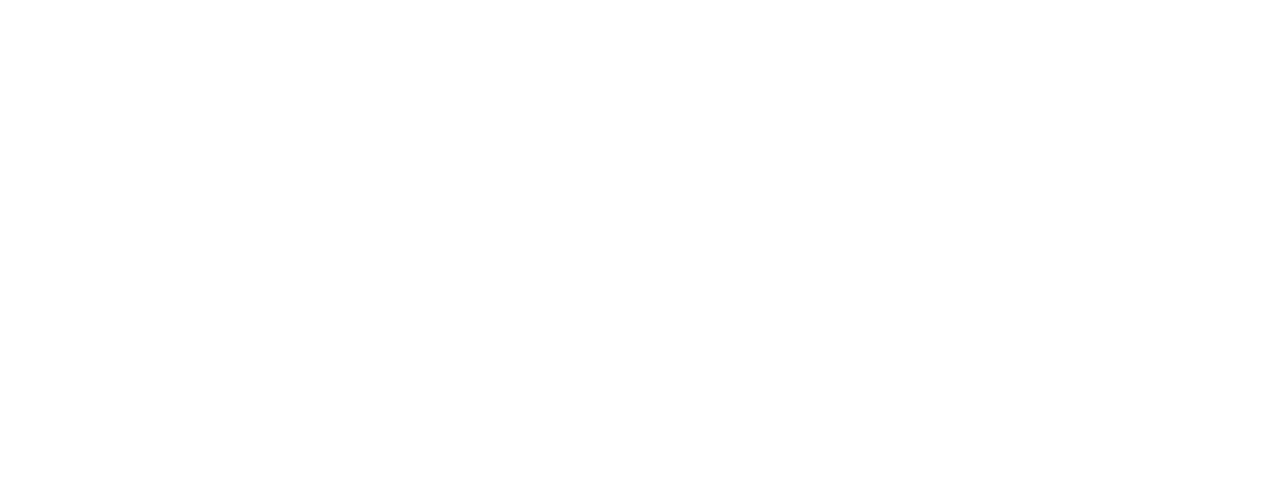
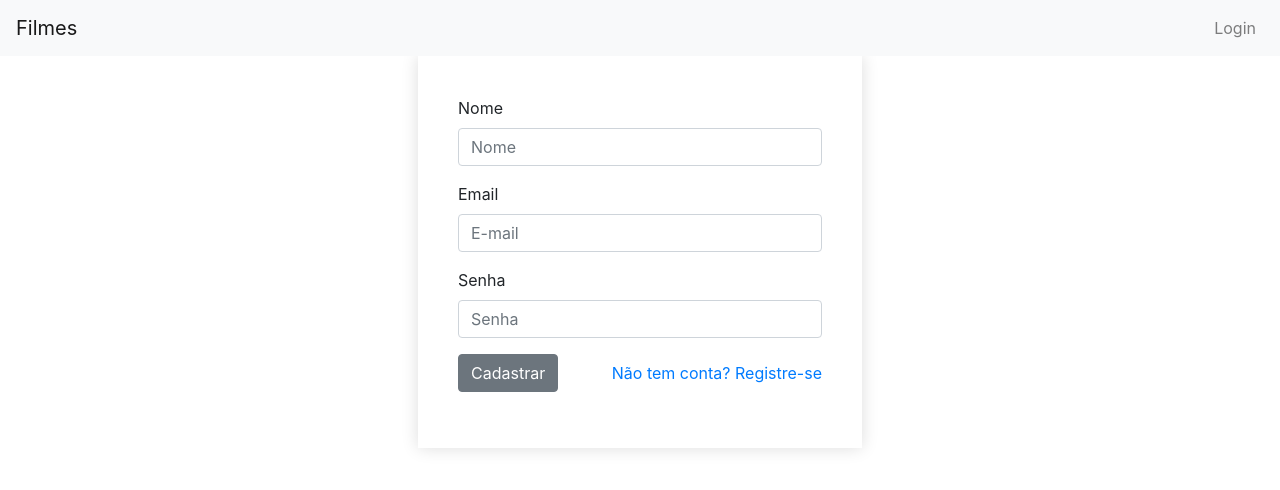
Before and after one commit to thaisrmesquita/movie-catalog, a React (Create React App) app in the folder frontend/: page /register in a window 1280 px wide. Shown: the top 490 px of the page. Built offline with nearby package versions, Linux system fonts and the light colour scheme.

Commit message:
Adicionados formulários de login e registro e rotas correspondentes

```diff
--- /dev/null
+++ b/frontend/src/components/Forms/Login/formLogin.css
@@ -0,0 +1,16 @@
+
+.container-form-login {
+    width: 40%;
+}
+
+.container-form-login .form {
+    background-color: #fff;
+    padding: 40px;
+    box-shadow: 0 0 1em #ddd;
+}
+
+.container-form-login .form .btn-form {
+    display: flex;
+    align-items: center;
+    justify-content: space-between;
+}
--- /dev/null
+++ b/frontend/src/components/Forms/Login/index.js
@@ -0,0 +1,56 @@
+import React, {useState} from 'react';
+import { Button, Form, FormGroup, Label, Input } from 'reactstrap';
+import { Link, useHistory } from 'react-router-dom';
+import './formLogin.css';
+import api from '../../../services/api.js'
+
+const FormLogin = () => {
+
+    const [email, setEmail] = useState('');
+    const [password, setPassword] = useState('');
+
+    const history = useHistory();
+
+    async function handleLogin(e) {
+        e.preventDefault();
+
+        try {
+            const response = await api.post('sessions', { email,password });
+            localStorage.setItem('userId', response.data._id);
+            localStorage.setItem('userName', response.data.name);
+            localStorage.setItem('userEmail', response.data.email);
+            history.push('/dashboard');
+        } catch(err) {
+            alert('Ops! Você ainda não é cadastrado no nosso sistema. Por favor, cadastre-se!');
+        }
+    }
+
+    return(
+        <div className="container">
+            <div className="container-form-login">
+                <Form className="form">
+                    <FormGroup>
+                        <Label for="exampleEmail">Email</Label>
+                        <Input type="email" name="email" placeholder="E-mail"
+                         value={ email }
+                         onChange={ e=>setEmail(e.target.value) }/>
+                    </FormGroup>
+                    <FormGroup>
+                        <Label for="examplePassword">Senha</Label>
+                        <Input type="password" name="password" placeholder="Senha"
+                        value={ password }
+                        onChange={ e=>setPassword(e.target.value) } />
+                    </FormGroup>
+                    <FormGroup className="btn-form">
+                        <Button onClick={ handleLogin }>Submit</Button>
+                        <Link to="/register" className="link-register">Não tem conta? Registre-se</Link>
+                    </FormGroup>
+
+                </Form>
+            </div>
+        </div>
+    )
+
+}
+
+export default FormLogin;
--- /dev/null
+++ b/frontend/src/components/Forms/Register/formRegister.css
@@ -0,0 +1,16 @@
+
+.container-form-register {
+    width: 40%;
+}
+
+.container-form-register .form {
+    background-color: #fff;
+    padding: 40px;
+    box-shadow: 0 0 1em #ddd;
+}
+
+.container-form-register .form .btn-form {
+    display: flex;
+    align-items: center;
+    justify-content: space-between;
+}
--- /dev/null
+++ b/frontend/src/components/Forms/Register/index.js
@@ -0,0 +1,64 @@
+import React, {useState} from 'react';
+import { Button, Form, FormGroup, Label, Input } from 'reactstrap';
+import { Link, useHistory } from 'react-router-dom';
+import './formRegister.css';
+import api from '../../../services/api.js'
+
+const FormRegister = () => {
+    const [name, setName] = useState('');
+    const [email, setEmail] = useState('');
+    const [password, setPassword] = useState('');
+
+    const history = useHistory();
+
+    async function handleRegister(e) {
+        e.preventDefault();
+        const data = {
+            name,
+            email,
+            password,
+        };
+        try {
+            const response = await api.post('users', data);
+            alert("Cadastro realizado com sucesso.");
+            history.push('/login');
+        } catch (err) {
+            alert(`Erro no cadastro! Tente novamente!`);
+        }
+    }
+
+    return(
+        <div className="container">
+            <div className="container-form-register">
+                <Form className="form">
+                <FormGroup>
+                        <Label for="name">Nome</Label>
+                        <Input type="text" name="name" placeholder="Nome"
+                         value={ name }
+                         onChange={ e=>setName(e.target.value) }/>
+                    </FormGroup>
+                    <FormGroup>
+                        <Label for="exampleEmail">Email</Label>
+                        <Input type="email" name="email" placeholder="E-mail"
+                         value={ email }
+                         onChange={ e=>setEmail(e.target.value) }/>
+                    </FormGroup>
+                    <FormGroup>
+                        <Label for="examplePassword">Senha</Label>
+                        <Input type="password" name="password" placeholder="Senha"
+                        value={ password }
+                        onChange={ e=>setPassword(e.target.value) } />
+                    </FormGroup>
+                    <FormGroup className="btn-form">
+                        <Button onClick={ handleRegister }>Cadastrar</Button>
+                        <Link to="/register" className="link-register">Não tem conta? Registre-se</Link>
+                    </FormGroup>
+
+                </Form>
+            </div>
+        </div>
+    )
+
+}
+
+export default FormRegister;
--- a/frontend/src/components/Header/index.js
+++ b/frontend/src/components/Header/index.js
@@ -25,7 +25,7 @@
       <Collapse isOpen={open} navbar>
         <Nav className='ml-auto' navbar>
           <NavItem>
-            <NavLink tag={Link} to='/genres'>Login</NavLink>
+            <NavLink tag={Link} to='/login'>Login</NavLink>
           </NavItem>
         </Nav>
       </Collapse>
--- /dev/null
+++ b/frontend/src/pages/Dashboard/index.js
@@ -0,0 +1,14 @@
+import React from 'react';
+import Header from '../../components/Header';
+
+const Dashboard = () => {
+    const name = localStorage.getItem('userName');
+    return (
+        <div>
+            <Header />
+    <h1>Seja bem-vindo { name }</h1>
+        </div>
+    )
+}
+
+export default Dashboard;
--- /dev/null
+++ b/frontend/src/pages/Login/index.js
@@ -0,0 +1,17 @@
+import React from 'react';
+import Header from '../../components/Header';
+import FormLogin from '../../components/Forms/Login';
+import './login.css';
+
+const Login = () => {
+   return (
+       <>
+        <Header />
+        <h2 className="title-login">Faça seu Login</h2>
+        <FormLogin />
+       </>
+   )
+
+}
+
+export default Login;
--- /dev/null
+++ b/frontend/src/pages/Login/login.css
@@ -0,0 +1,6 @@
+.title-login {
+    text-align: center;
+    font-size: 18px;
+    margin-top: 80px;
+    margin-bottom: 40px;
+}
--- /dev/null
+++ b/frontend/src/pages/Register/index.js
@@ -0,0 +1,15 @@
+import React from 'react';
+import Header from '../../components/Header';
+import FormRegister from '../../components/Forms/Register';
+
+const Register = () => {
+    return (
+        <div>
+            <Header />
+            <FormRegister />
+        </div>
+
+    )
+}
+
+export default Register;
--- a/frontend/src/routes.js
+++ b/frontend/src/routes.js
@@ -3,13 +3,19 @@
 
 import Home from './pages/Home';
 import Movie from './pages/Movie';
+import Login from './pages/Login';
+import Dashboard from './pages/Dashboard';
+import Register from './pages/Register';
 
 export default function Routes() {
     return (
         <BrowserRouter>
             <Switch>
                 <Route path="/" exact component={ Home }/>
+                <Route path="/login" component={ Login } />
                 <Route path="/movies/:id" exact component={ Movie }/>
+                <Route path="/dashboard" exact component={ Dashboard }/>
+                <Route path="/register" exact component={ Register }/>
             </Switch>
         </BrowserRouter>
     );
```
Also changed, not shown: frontend/src/pages/Dashboard/index.css (added), frontend/src/pages/Register/register.css (added).
